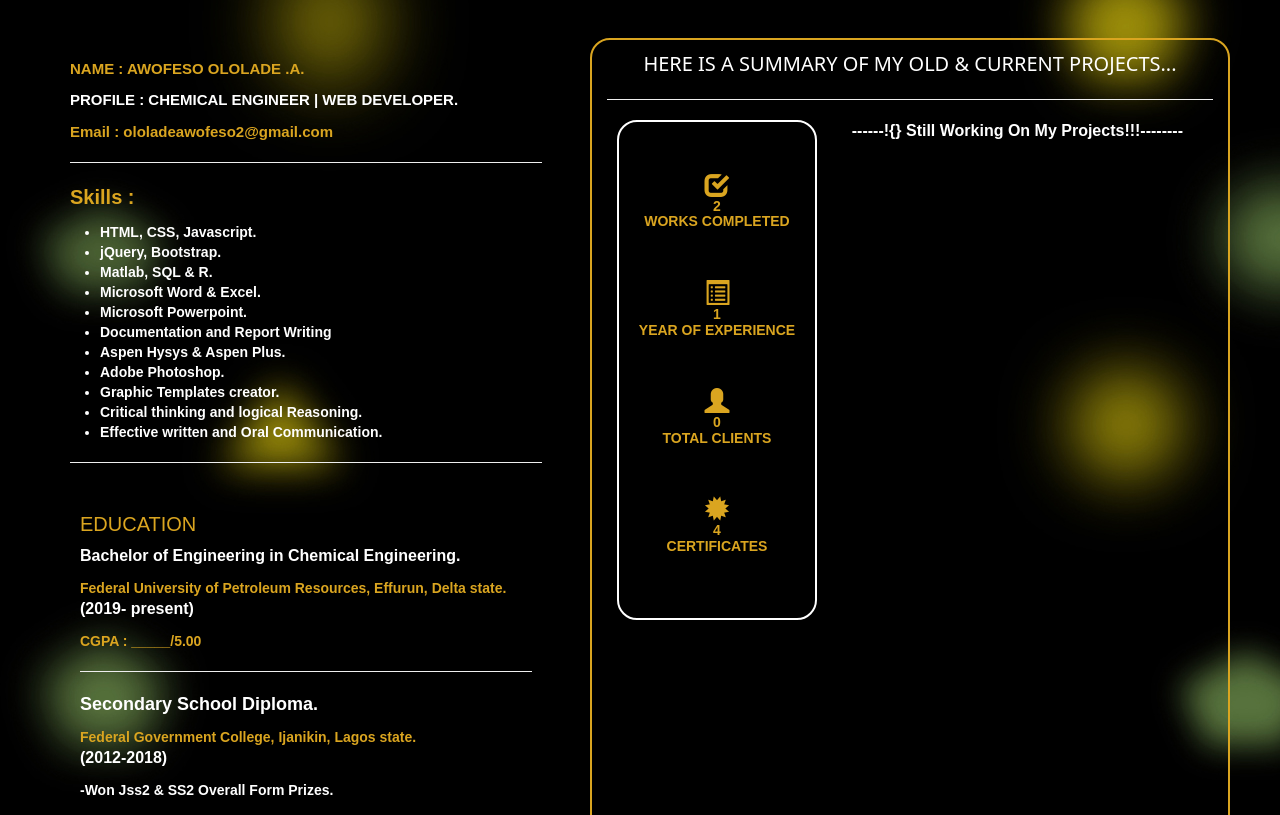
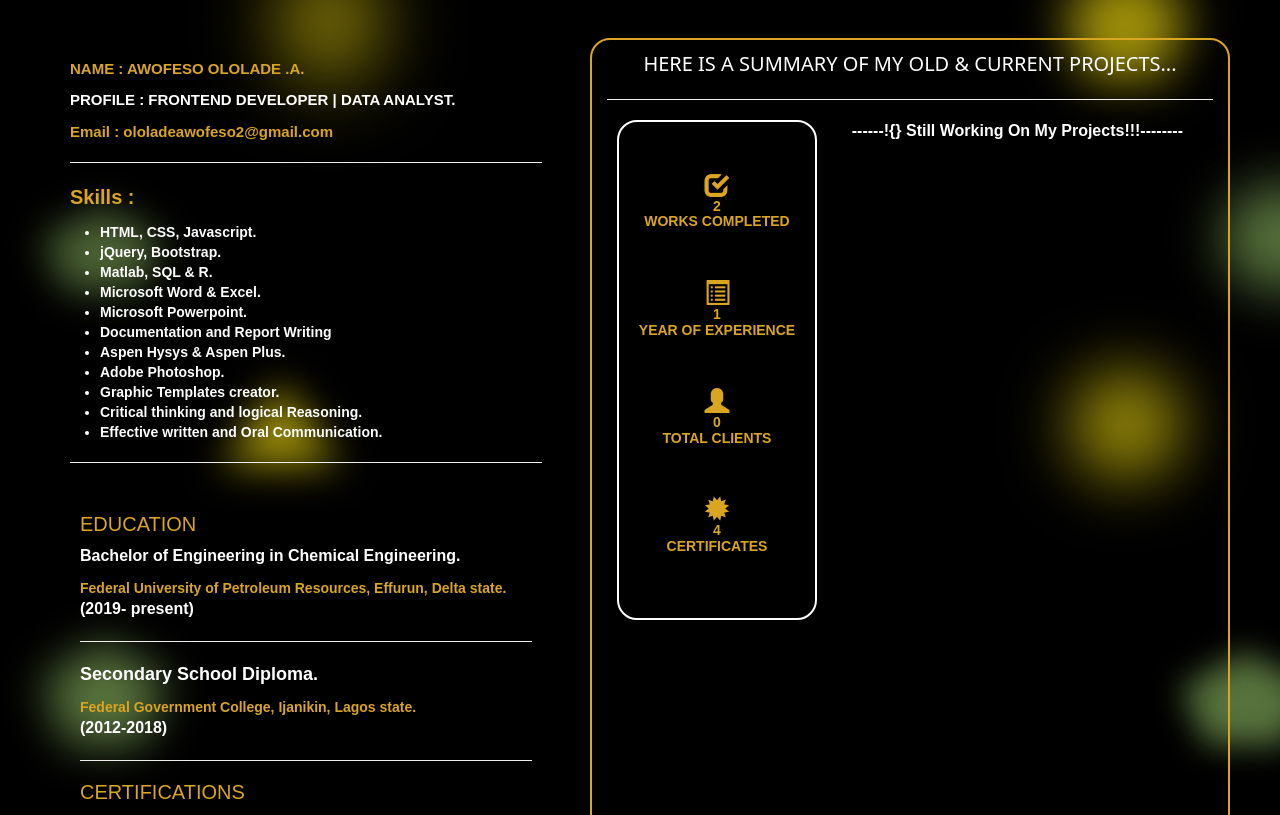
Before and after one commit to AWOFESOOLOLADE/Devfolio, a plain HTML site: page portfolio.html in a window 1280 px wide. Shown: the part 93-908 px from the top of the page. Drawn offline with Linux system fonts and the light colour scheme.

Commit message:
Update portfolio.html

```diff
--- a/portfolio.html
+++ b/portfolio.html
@@ -54,7 +54,7 @@
     <div id="stats" class="container">
       <div class="statsco">
         <p>NAME : AWOFESO OLOLADE .A.</p>
-        <p class="main">PROFILE : CHEMICAL ENGINEER | WEB DEVELOPER.</p>
+        <p class="main">PROFILE : FRONTEND DEVELOPER | DATA ANALYST.</p>
         <p>Email : ololadeawofeso2@gmail.com</p><hr>
         <p id="skills">Skills :
           <div class="skills-list">
@@ -80,11 +80,11 @@
         <p>Bachelor of Engineering in Chemical Engineering.</p>
         <div> Federal University of Petroleum Resources, Effurun, Delta state.</div>
         <p>(2019- present)</p>
-        <div>CGPA : _____/5.00</div><hr>
+        <!--<div>CGPA : _____/5.00</div>--><hr>
         <p class="sec">Secondary School Diploma.</p>
         <div>Federal Government College, Ijanikin, Lagos state. </div>
         <p>(2012-2018)</p>
-        <p class="talk">-Won Jss2 & SS2 Overall Form Prizes.</p><hr>
+        <!--<p class="talk">-Won Jss2 & SS2 Overall Form Prizes.</p>--><hr>
         <h2 class="certificates">CERTIFICATIONS
           <ul>
             <li>Material Processing from Georgia Institute of Technology (Coursera).</li>
```
